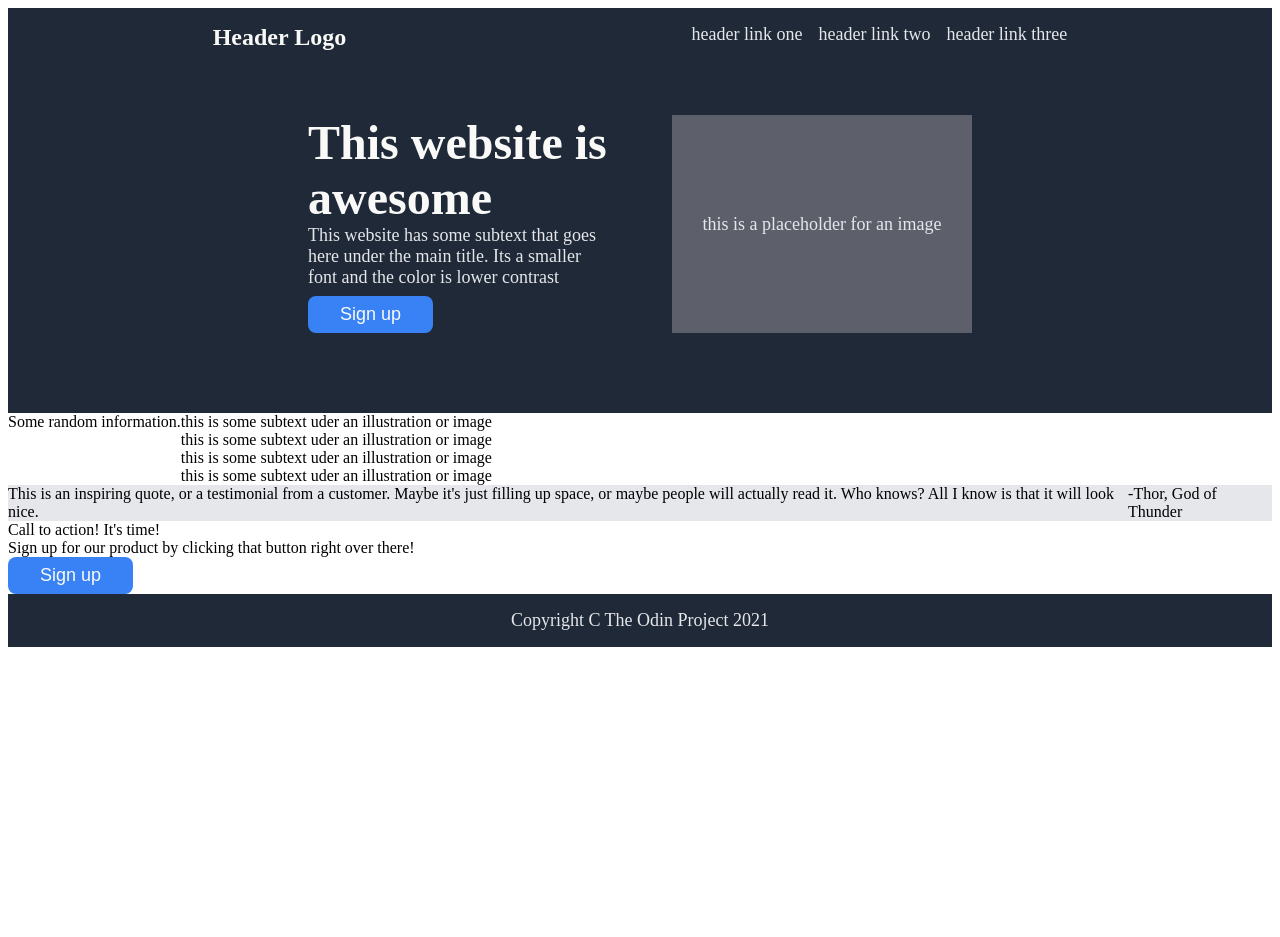
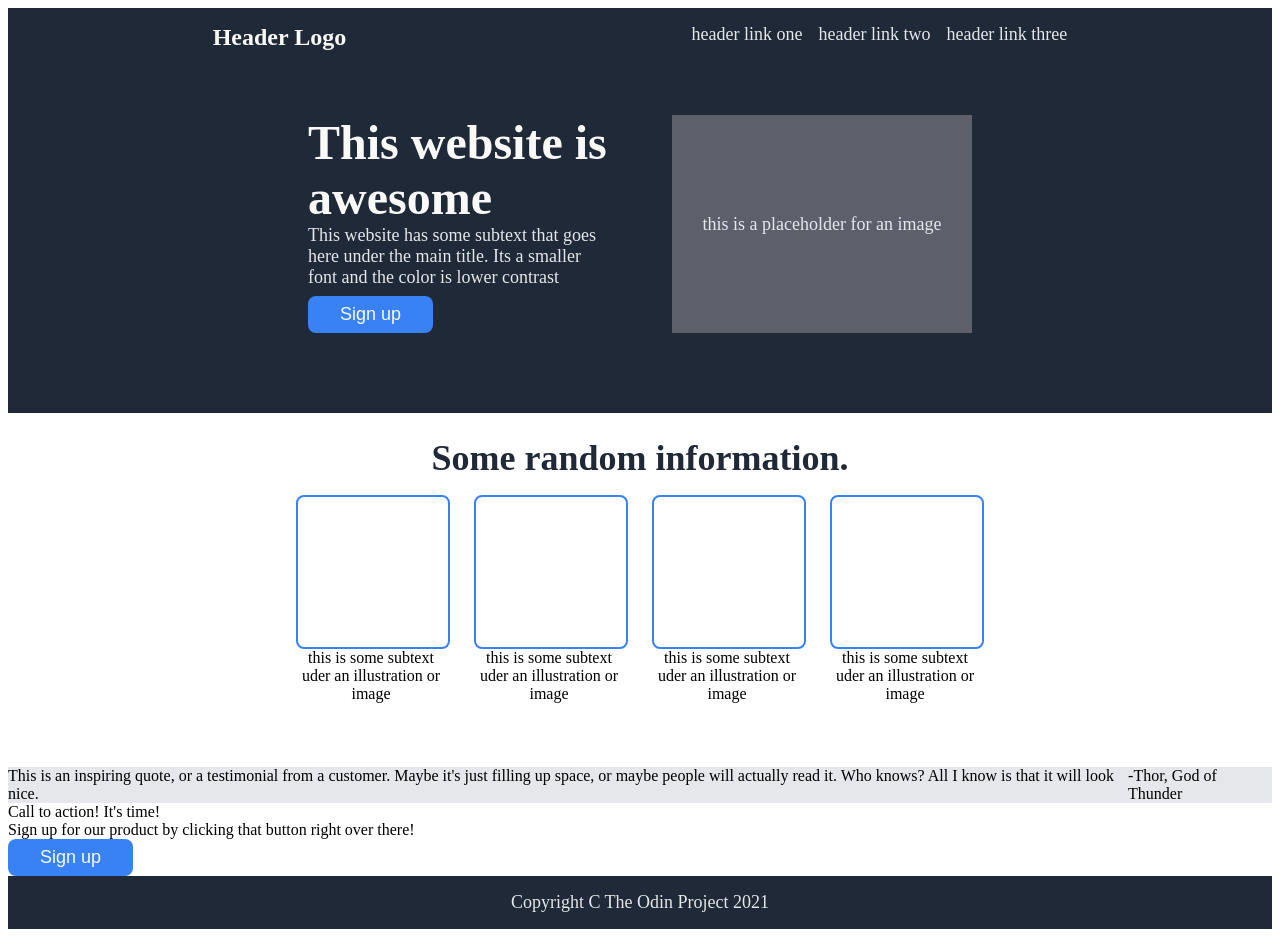
Before and after one commit to NateElison18/Odin-Landing-Page, a plain HTML site: page index.html in a window 1280 px wide. Before the commit the page ends 800 px from the top, so only its background shows below. Drawn offline with Linux system fonts and the light colour scheme.

Commit message:
Completed styling on random info section

```diff
--- a/index.html
+++ b/index.html
@@ -33,27 +33,27 @@
         </div>
 
         <div class="random-info-container">
-            <div>Some random information.</div>
+            <div class="info-header">Some random information.</div>
             <div class="info-card-container">
 
                 <div class="info">
                     <div class="random-illustration"></div>
-                        <div>this is some subtext uder an illustration or image</div>
+                    <div class="caption">this is some subtext uder an illustration or image</div>
                </div>
 
                 <div class="info">
                     <div class="random-illustration"></div>
-                        <div>this is some subtext uder an illustration or image</div>
+                    <div class="caption">this is some subtext uder an illustration or image</div>
                 </div>
 
                 <div class="info">
                     <div class="random-illustration"></div>
-                        <div>this is some subtext uder an illustration or image</div>
+                    <div class="caption">this is some subtext uder an illustration or image</div>
                 </div>
 
                 <div class="info">
                     <div class="random-illustration"></div>
-                        <div>this is some subtext uder an illustration or image</div>
+                    <div class="caption">this is some subtext uder an illustration or image</div>
                 </div>
 
 
--- a/styles.css
+++ b/styles.css
@@ -99,6 +99,47 @@ button {
     border: none;
 }
 
+.info-header {
+    color: #1F2937;
+    font-size: 36px;
+    font-weight: bolder;
+}
+
+.info-card-container {
+    display: flex;
+    justify-content: center;
+    align-items: center;
+    gap: 24px;
+    flex-wrap: wrap;
+
+}
+
+.random-info-container {
+    display: flex;
+    flex-direction: column;
+    justify-content: center;
+    align-items: center;
+    gap: 16px;
+    padding-top: 24px;
+    padding-bottom: 64px;
+}
+
+.caption {
+    max-width: 150px;
+    text-align: center;
+}
+
+.random-illustration {
+    width: 150px;
+    height: 150px;
+    border: #3882F6;
+    border-width: 2px;
+    border-style: solid;
+    border-radius: 8px;
+    flex-shrink: 0;
+
+}
+
 
 .quote-container {
     background-color: #E5E7EB;
```
Lines whose indentation alone changed are shown as unchanged.
